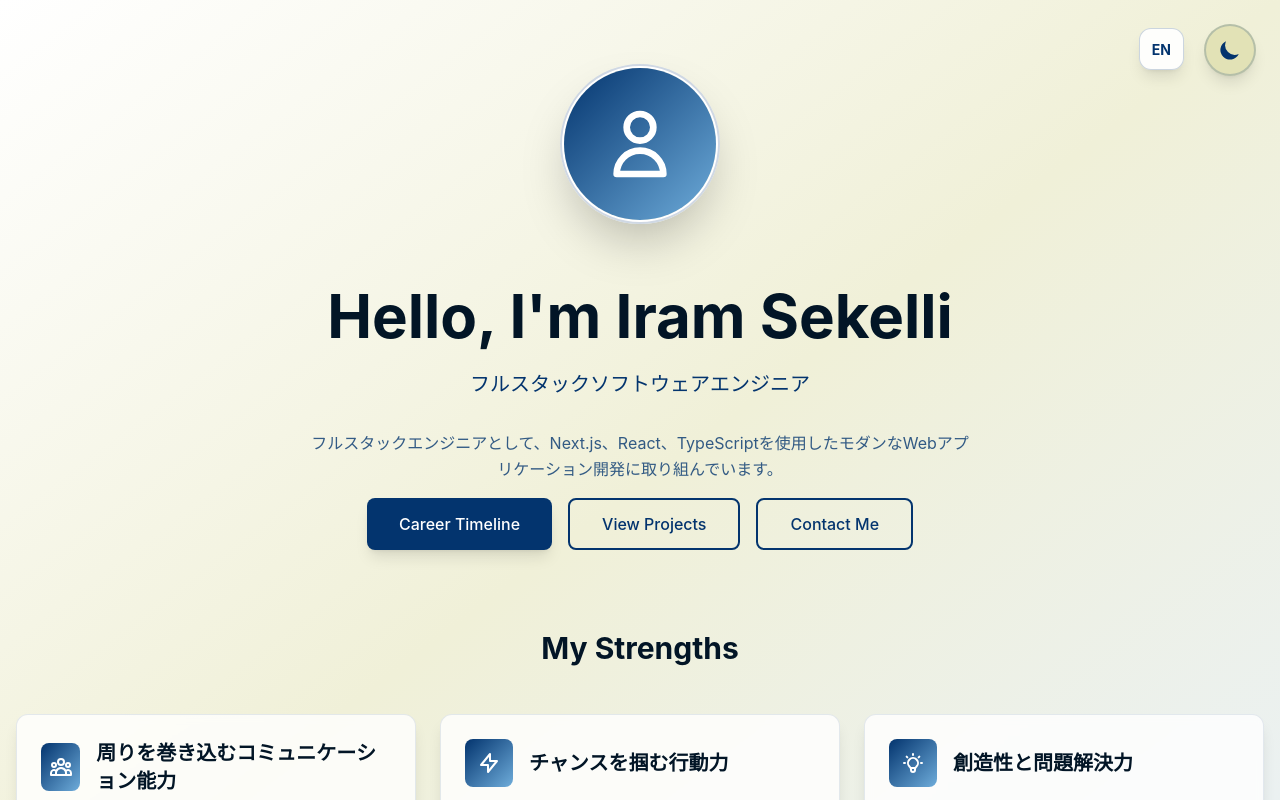
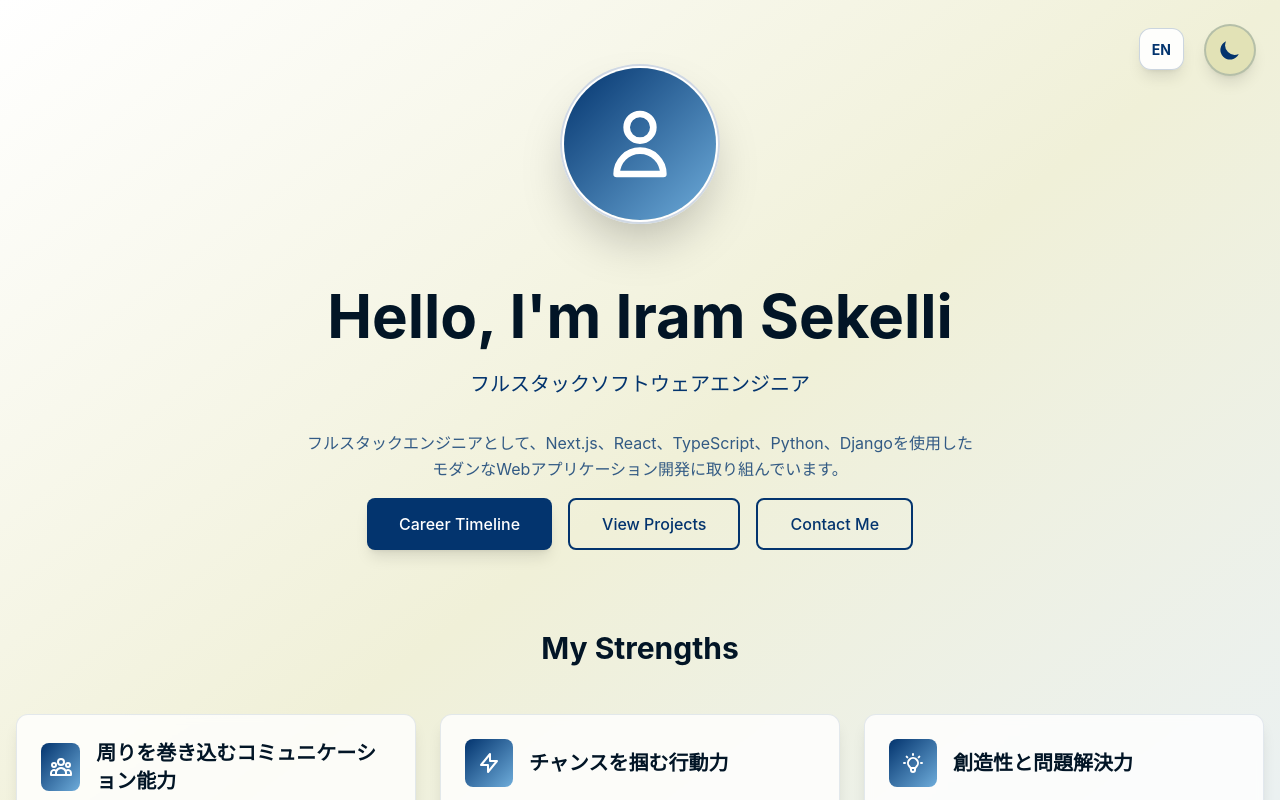
Before and after one commit to SEIM-CHAN/My-Portfolio, a Next.js app: page / in a window 1280 px wide. Shown: the top 800 px of the page. Built offline with nearby package versions, Linux system fonts and the light colour scheme.

Commit message:
[update] add skil set

```diff
--- a/src/contexts/LanguageContext.tsx
+++ b/src/contexts/LanguageContext.tsx
@@ -17,7 +17,7 @@ const translations = {
     // Hero Section
     'hero.greeting': 'Hello, I\'m Iram Sekelli',
     'hero.title': 'フルスタックソフトウェアエンジニア',
-    'hero.description': 'フルスタックエンジニアとして、Next.js、React、TypeScriptを使用したモダンなWebアプリケーション開発に取り組んでいます。',
+  'hero.description': 'フルスタックエンジニアとして、Next.js、React、TypeScript、Python、Djangoを使用したモダンなWebアプリケーション開発に取り組んでいます。',
 
     // Navigation
     'nav.timeline': 'Career Timeline',
@@ -96,7 +96,7 @@ const translations = {
     // Hero Section
     'hero.greeting': 'Hello, I\'m Iram Sekelli',
     'hero.title': 'Full-Stack Software Engineer',
-    'hero.description': 'As a full-stack engineer, I work on modern web application development using Next.js, React, and TypeScript.',
+  'hero.description': 'As a full-stack engineer, I work on modern web application development using Next.js, React, TypeScript, Python, and Django.',
 
     // Navigation
     'nav.timeline': 'Career Timeline',
```
